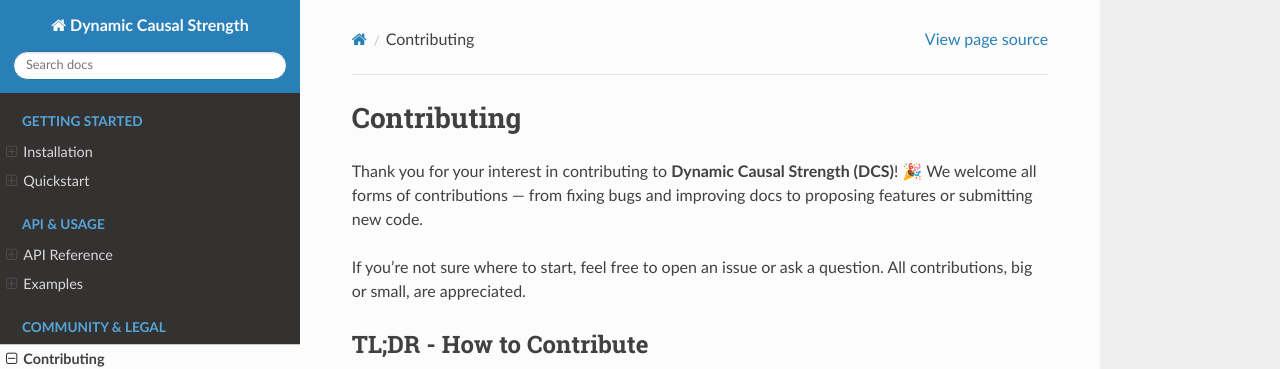
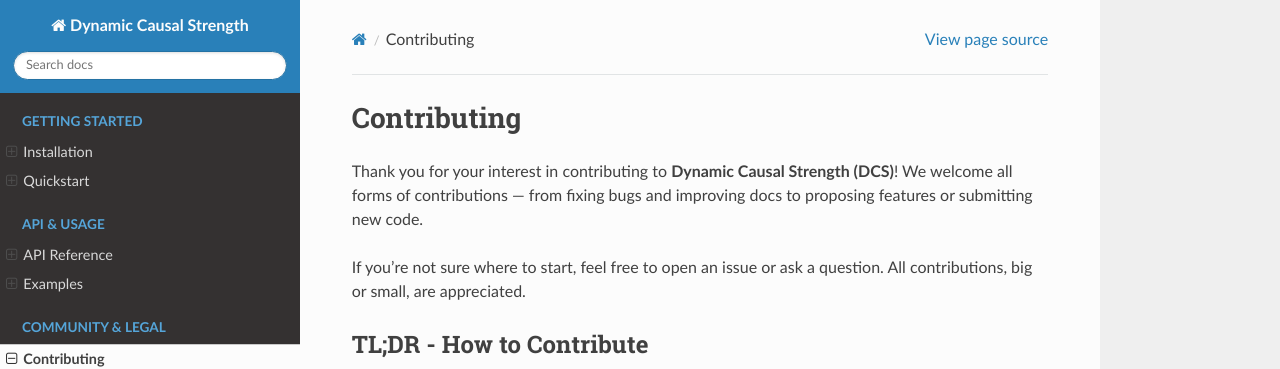
Before and after one commit to CMC-lab/TranCIT, a Sphinx documentation site: the page built from docs/contributing.rst, in a window 1280 px wide and 900 px high. Shown: the top 369 px of the window. Built offline with Sphinx 7.4.7 and the Read the Docs theme 3.1.0, drawn with Linux system fonts in a browser that asks for light colours.

```diff
--- a/docs/contributing.rst
+++ b/docs/contributing.rst
@@ -5,7 +5,7 @@
 Contributing
 ############
 
-Thank you for your interest in contributing to **Dynamic Causal Strength (DCS)**! 🎉
+Thank you for your interest in contributing to **Dynamic Causal Strength (DCS)**!
 We welcome all forms of contributions — from fixing bugs and improving docs to proposing features or submitting new code.
 
 If you're not sure where to start, feel free to open an issue or ask a question. All contributions, big or small, are appreciated.
```
Also changed, not shown: 1 other file.
